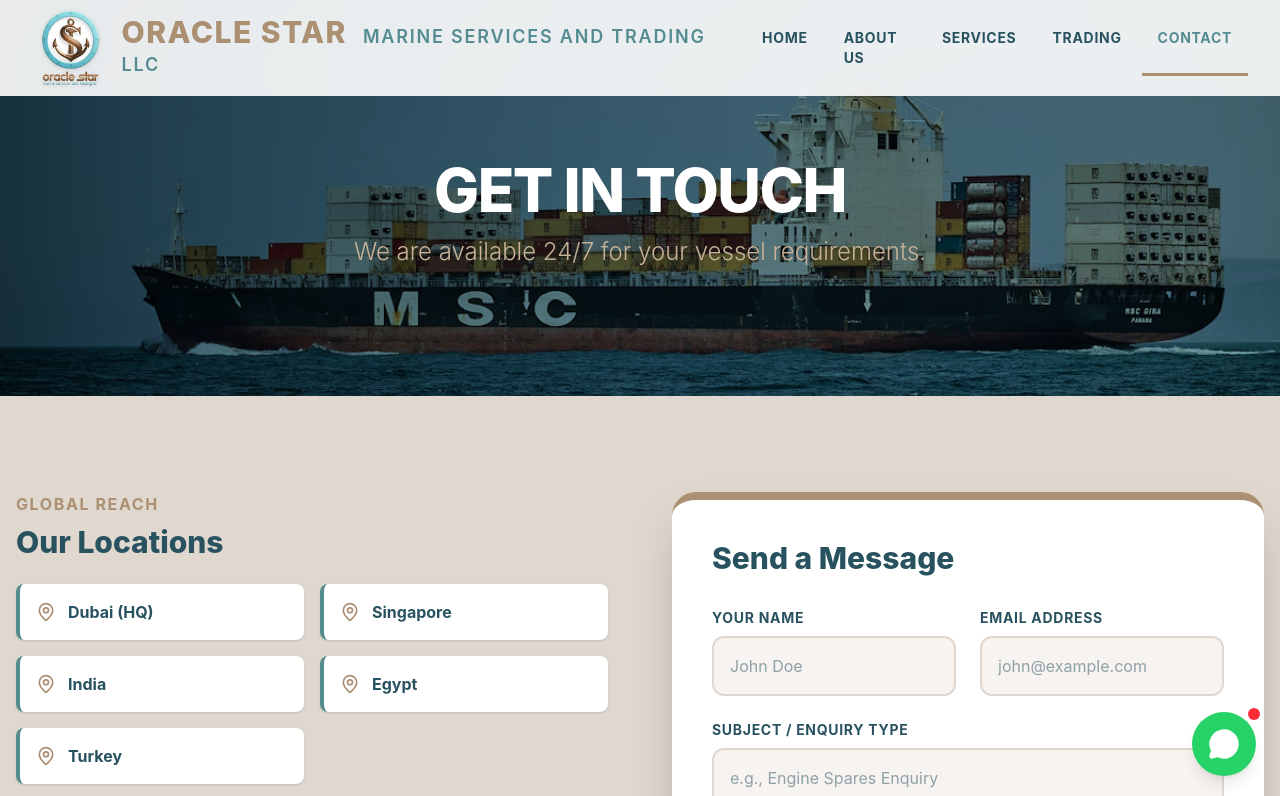
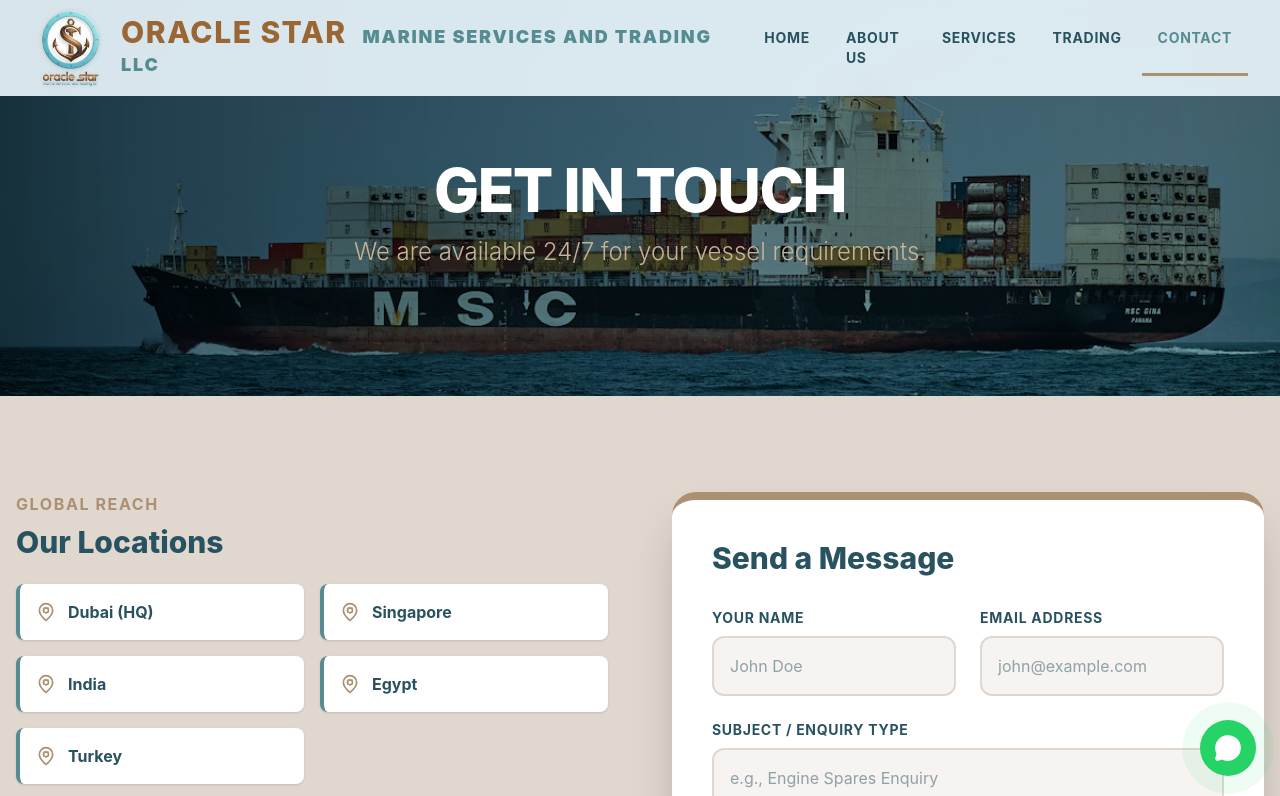
Before and after one commit to Tarun-Yaduvanshi-001/osmarine, a React (Vite) app: page /contact in a window 1280 px wide. Shown: the top 796 px of the page. Built offline with nearby package versions, Linux system fonts and the light colour scheme.

Commit message:
mobile navbar change

```diff
--- a/src/components/FloatingWhatsApp.jsx
+++ b/src/components/FloatingWhatsApp.jsx
@@ -4,23 +4,24 @@
 
 const FloatingWhatsApp = () => {
   // Replace with actual number
-  const phoneNumber = "+919001308571";
+  const phoneNumber = "+919967078632";
 
   return (
     <motion.a
       href={`https://wa.me/${phoneNumber}`}
       target="_blank"
       rel="noopener noreferrer"
-      initial={{ scale: 0 }}
-      animate={{ scale: 1 }}
+      className="fixed bottom-6 right-6 z-50 flex items-center justify-center w-14 h-14 bg-[#25D366] text-white rounded-full shadow-2xl hover:bg-[#20b858] transition-colors"
       whileHover={{ scale: 1.1 }}
-      className="fixed bottom-6 right-6 z-50 bg-[#25D366] p-4 rounded-full shadow-lg cursor-pointer flex items-center justify-center text-white"
+      animate={{
+        boxShadow: ["0 0 0 0 rgba(37, 211, 102, 0.7)", "0 0 0 20px rgba(37, 211, 102, 0)"]
+      }}
+      transition={{
+        duration: 1,
+        repeat: Infinity
+      }}
     >
-      <MessageCircle size={32} fill="white" />
-      <span className="absolute -top-1 -right-1 flex h-3 w-3">
-        <span className="animate-ping absolute inline-flex h-full w-full rounded-full bg-white opacity-75"></span>
-        <span className="relative inline-flex rounded-full h-3 w-3 bg-red-500"></span>
-      </span>
+      <MessageCircle size={28} fill="white" />
     </motion.a>
   );
 };
--- a/src/components/Navbar.jsx
+++ b/src/components/Navbar.jsx
@@ -31,8 +31,8 @@
     <nav
       className={`fixed w-full z-50 transition-all duration-300 ${
         scrolled
-          ? "bg-white/95 backdrop-blur-md shadow-md py-2"
-          : "bg-white/90 backdrop-blur-sm py-2"
+          ? "bg-[#edf9fe]/95 backdrop-blur-md shadow-lg py-2"
+          : "bg-[#edf9fe]/90 backdrop-blur-sm py-2 "
       }`}
     >
       <div className="flex justify-between px-4 sm:px-6 lg:px-8">
@@ -48,11 +48,11 @@
               />
             </div>
             <div className="hidden md:block flex flex-col">
-              <span className="text-3xl font-extrabold tracking-wider text-gold-500 uppercase leading-none font-sans">
+              <span className="text-3xl font-extrabold tracking-wider text-[#9a6734] uppercase leading-none font-sans">
                 Oracle Star
               </span>
               <span className="text-lg font-semibold m-4 tracking-widest text-marine-700 uppercase">
-                Marine Services and Trading LLC
+                <b>Marine Services and Trading LLC</b>
               </span>
             </div>
           </Link>
@@ -73,8 +73,8 @@
                 {link.name}
                 {location.pathname === link.path && (
                   <motion.div
-                    layoutId="underline"
-                    className="absolute left-0 bottom-0 h-[3px] w-full bg-gold-500"
+                    layoutId="underline "
+                    className="absolute left-0 bottom-0 h-[3px] w-full bg-gold-500 "
                   />
                 )}
               </Link>
@@ -98,17 +98,18 @@
         {isOpen && (
           <motion.div
             initial={{ opacity: 0, height: 0 }}
-            animate={{ opacity: 1, height: "100vh" }}
+            animate={{ opacity: 1, height: "auto" }}
             exit={{ opacity: 0, height: 0 }}
-            className="lg:hidden bg-white fixed top-20 left-0 w-full overflow-hidden shadow-xl"
+            className="lg:hidden bg-white fixed top-20 left-0 w-full overflow-hidden shadow-xl border-t-8 border-b-8"
           >
-            <div className="px-4 pt-4 pb-12 space-y-4 flex flex-col items-center h-full">
+            <div className="px-4 pt-4 pb-12 space-y-2 flex flex-col items-center h-full">
               {navLinks.map((link) => (
                 <Link
                   key={link.name}
                   to={link.path}
                   onClick={() => setIsOpen(false)}
-                  className="block px-6 py-3 text-xl font-bold uppercase tracking-wider text-marine-900 hover:text-gold-500 transition-colors"
+                  className="block px-6 py-3 text-2xl font-bold uppercase tracking-wider text-marine-900 hover:text-gold-500 transition-colors underline decoration-3 decoration-marine-500"
+
                 >
                   {link.name}
                 </Link>
--- a/src/pages/Services.jsx
+++ b/src/pages/Services.jsx
@@ -168,9 +168,9 @@
               exit={{ opacity: 0 }}
               transition={{ duration: 0.4 }}
             >
-               <div className="grid lg:grid-cols-2 gap-12 items-start">
+              {} <div className="grid lg:grid-cols-2 gap-12 items-start">
                     {/* Master Image for Services */}
-                    <div className="sticky top-24">
+                    <div className="lg:sticky lg:top-24">
                         <div className="relative h-[400px] lg:h-[600px] rounded-3xl overflow-hidden shadow-2xl group">
                             <img
                                 src={technicalServicesImg}
```
